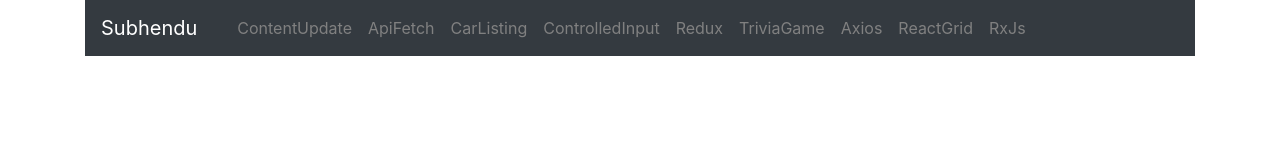
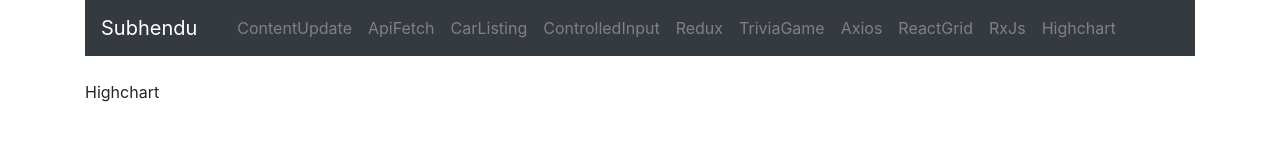
Before and after one commit to smaro-nitr/templated-react-app, a React (Create React App) app: page /Highchart in a window 1280 px wide. Shown: the top 160 px of the page. Built offline with nearby package versions, Linux system fonts and the light colour scheme.

Commit message:
Navbar updated

```diff
--- /dev/null
+++ b/src/component/Highchart/index.js
@@ -0,0 +1,13 @@
+import React, { Component } from 'react';
+
+class Highchart extends Component {
+	render() {
+    return (
+      <>
+        Highchart
+      </>
+    )
+  }
+}
+
+export default Highchart;
--- a/src/component/Navbar/index.js
+++ b/src/component/Navbar/index.js
@@ -37,7 +37,7 @@ class Navbar extends Component {
 						<div className="navbar-nav">
 							{
 								this.props.navigationComponent.map((item, index) => {
-									return <Tab key={index} id={index} name={item} active={this.state.activeArray[index]} clickHandler={this.clickHandler} />
+									return <Tab key={index} id={index} name={item.path} active={this.state.activeArray[index]} clickHandler={this.clickHandler} />
 								})
 							}
 						</div>
--- a/src/routing/App.js
+++ b/src/routing/App.js
@@ -15,12 +15,25 @@ import TriviaGame from '../component/TriviaGame/TriviaGame';
 import Axios from '../component/Axios/index';
 import ReactGrid from '../component/ReactGrid/index';
 import RxJs from '../component/RxJs/index';
+import Highchart from '../component/Highchart';
 
 class App extends Component {
   constructor(props) {
     super(props)
     this.state = {
-      navigationComponent: ['', 'ContentUpdate', 'ApiFetch', 'CarListing', 'ControlledInput', 'Redux', 'TriviaGame', 'Axios', 'ReactGrid', 'RxJs']
+      navigationComponent: [
+        { path: '', component: <Welcome name="Subhendu" /> },
+        { path: 'ContentUpdate', component: <ContentUpdate /> },
+        { path: 'ApiFetch', component: <ApiFetch starshipId="9" /> },
+        { path: 'CarListing', component: <CarListing /> },
+        { path: 'ControlledInput', component: <ControlledInput /> },
+        { path: 'Redux', component: <Redux /> },
+        { path: 'TriviaGame', component: <TriviaGame /> },
+        { path: 'Axios', component: <Axios /> },
+        { path: 'ReactGrid', component: <ReactGrid /> },
+        { path: 'RxJs', component: <RxJs /> },
+        { path: 'Highchart', component: <Highchart /> },
+      ]
     };
   }
 
@@ -28,17 +41,10 @@ class App extends Component {
     return (
       <Router>
         <div>
-          <Navbar navigationComponent={this.state.navigationComponent}/> <br />
-          <Route exact path={'/' + this.state.navigationComponent[0]} render={() => <Welcome name="Subhendu" />} />
-          <Route exact path={'/' + this.state.navigationComponent[1]} component={ContentUpdate} />
-          <Route exact path={'/' + this.state.navigationComponent[2]} render={() => <ApiFetch starshipId="9" />} />
-          <Route exact path={'/' + this.state.navigationComponent[3]} component={CarListing} />
-          <Route exact path={'/' + this.state.navigationComponent[4]} component={ControlledInput} />
-          <Route exact path={'/' + this.state.navigationComponent[5]} component={Redux} />
-          <Route exact path={'/' + this.state.navigationComponent[6]} component={TriviaGame} />
-          <Route exact path={'/' + this.state.navigationComponent[7]} component={Axios} />
-          <Route exact path={'/' + this.state.navigationComponent[8]} component={ReactGrid} />
-          <Route exact path={'/' + this.state.navigationComponent[9]} component={RxJs} />
+          <Navbar navigationComponent={this.state.navigationComponent} /> <br />
+          {this.state.navigationComponent.map(item => {
+            return <Route exact path={'/' + item.path} render={() => item.component} />
+          })}
           <br />
         </div>
       </Router>
```
